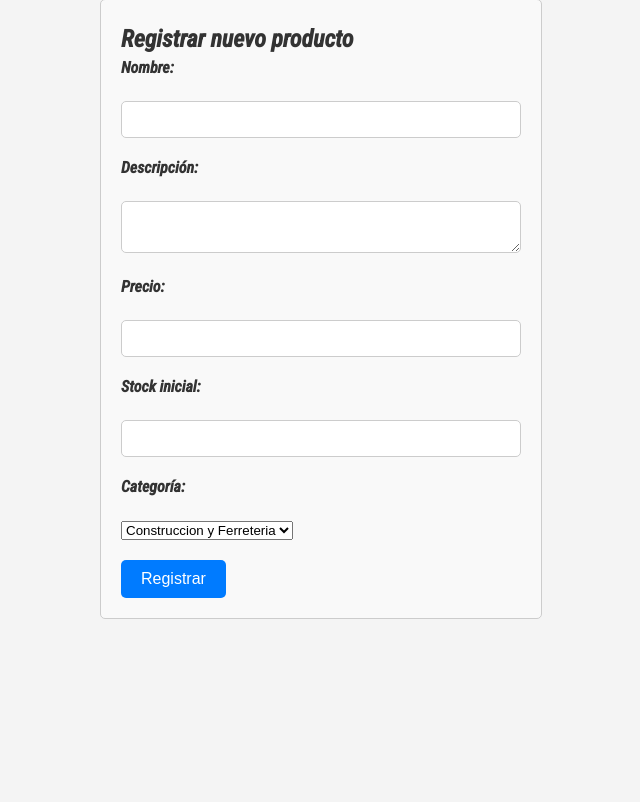
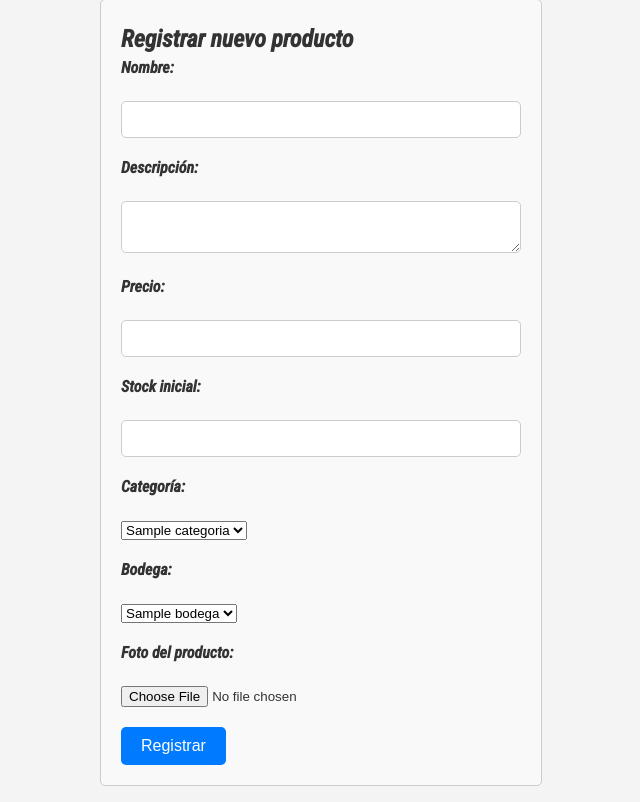
Before and after one commit to Andygaro05/programaci-n_1-taller_1, a Flask app: template templates/registro_producto.html in a window 1280 px wide. Shown: the part 106-908 px from the top of the page, without its empty margins (319-959 px from the left). Before the commit the page ends 725 px from the top, so only its background shows below. Run offline with Flask 3, Linux system fonts and the light colour scheme; the template is opened without the code that fills it: most values are stand-ins (such as "Sample title", 1, 10 or a date in 2020).

Commit message:
Subir imagen de producto y selector de bodega

```diff
--- a/main.py
+++ b/main.py
@@ -1,7 +1,8 @@
+import os
 from proveedor import Proveedor, proveedores
 from producto import Producto, productos
 from categoria import Categoria, categorias
-from bodega import Bodega
+from bodega import Bodega, bodegas
 from flask import Flask, render_template, redirect, request, flash
 
 #aplicación
@@ -12,7 +13,7 @@ app = Flask(__name__)
 def ruta_raiz():
     return render_template("index.html", productos = productos, proveedores = proveedores)
 
-
+#Página de producto
 @app.route("/producto/<int:pid>")
 def ruta_producto(pid):
     for producto in productos:
@@ -20,7 +21,7 @@ def ruta_producto(pid):
             return render_template("producto.html", producto=producto)
     return redirect("/")
 
-
+#Página de proveedor
 @app.route("/proveedor/<name>")
 def ruta_proveedor(name):
     for proveedor in proveedores:
@@ -28,13 +29,33 @@ def ruta_proveedor(name):
             return render_template("proveedor.html", proveedor=proveedor)
     return redirect("/")
 
+#Configuración de la librería para guardar las imagenes que se suban en la página de registro de productos
+UPLOAD_FOLDER = 'static/fotos'
+os.makedirs(UPLOAD_FOLDER, exist_ok=True)
+app.config['UPLOAD_FOLDER'] = UPLOAD_FOLDER
+ALLOWED_EXTENSIONS = {'png', 'jpg', 'jpeg', 'gif'}
+
+def allowed_file(filename):
+    return '.' in filename and \
+           filename.rsplit('.', 1)[1].lower() in ALLOWED_EXTENSIONS
+
+#Página para registrar productos
 @app.route("/registrar_producto", methods=["POST"])
 def registrar_producto():
     nombre = request.form.get("nombre")
     descripcion = request.form.get("descripcion")
     precio = float(request.form.get("precio"))
-    stock = int(request.form.get("stock"))
+    cantidad = int(request.form.get("stock"))
     categoria_nombre = request.form.get("categoria")
+    bodega_asignada = request.form.get("bodega")
+    foto = request.files.get("foto")
+
+    if foto and allowed_file(foto.filename):
+        filename = foto.filename
+        filepath = os.path.join(app.config["UPLOAD_FOLDER"], filename)
+        foto.save(filepath)
+    else:
+        return "Error: El archivo no es válido"
 
     # Buscar la categoría por su nombre
     categoria = next((c for c in categorias if c.nombre_categoria == categoria_nombre), None)
@@ -42,20 +63,20 @@ def registrar_producto():
     if categoria is None:
         return "Error: La categoría no existe"
 
-    # Generar un nuevo ID para el producto
-    nuevo_id = len(productos) + 1
+    # Crear una nueva instancia de Producto y agregarla a la lista de productos
+    nuevo_producto = Producto(nombre=nombre, descripcion=descripcion, precio=precio, categoria=categoria)
+    productos.append(nuevo_producto)
 
-    # Crear una nueva instancia de Producto y agregarla a la lista de productos
-    nuevo_producto = Producto(id = nuevo_id, nombre = nombre, descripcion = descripcion, precio = precio, categoria = categoria)
-    productos.append(nuevo_producto)
+    #Asignarle a una bodega el producto
+    for bodega in bodegas:
+        if bodega.nombre_bodega == bodega_asignada:
+            bodega.agregar_producto(nuevo_producto, cantidad)
 
     return redirect("/")
 
-
-# Ruta para mostrar la página de registro de productos
 @app.route("/registrar_producto", methods=["GET"])
 def mostrar_formulario_registro_producto():
-    return render_template("registro_producto.html")
+    return render_template("registro_producto.html", categorias = categorias, bodegas = bodegas)
 
 # Ruta para mostrar la página de registro de categorías
 @app.route("/registrar_categoria", methods=["GET"])
--- a/templates/registro_producto.html
+++ b/templates/registro_producto.html
@@ -5,7 +5,7 @@
 {% block contenido %}
 <div class="form-container">
     <h2>Registrar nuevo producto</h2>
-    <form action="/registrar_producto" method="POST">
+    <form action="/registrar_producto" method="POST" enctype="multipart/form-data">
         <div class="form-group">
             <label for="nombre">Nombre:</label><br>
             <input type="text" id="nombre" name="nombre" required>
@@ -25,9 +25,22 @@
         <div class="form-group">
             <label for="categoria">Categoría:</label><br>
             <select id="categoria" name="categoria" required>
-                <option value="Construccion y Ferreteria">Construccion y Ferreteria</option>
-                <option value="Electrodomésticos">Electrodomésticos</option>
+                {% for categoria in categorias %}
+                    <option value="{{ categoria.nombre_categoria }}">{{ categoria.nombre_categoria }}</option>
+                {% endfor %}
             </select>
+        </div>
+        <div class="form-group">
+            <label for="bodega">Bodega:</label><br>
+            <select id="bodega" name="bodega" required>
+                {% for bodega in bodegas %}
+                    <option value="{{ bodega.nombre_bodega }}">{{ bodega.nombre_bodega }}</option>
+                {% endfor %}
+            </select>
+        </div>
+        <div class="form-group">
+            <label for="foto">Foto del producto:</label><br>
+            <input type="file" id="foto" name="foto" accept="image/*" required>
         </div>
         <button type="submit" class="btn-submit">Registrar</button>
     </form>
```
Also changed, not shown: templates/index.html (+13 -9 lines).
